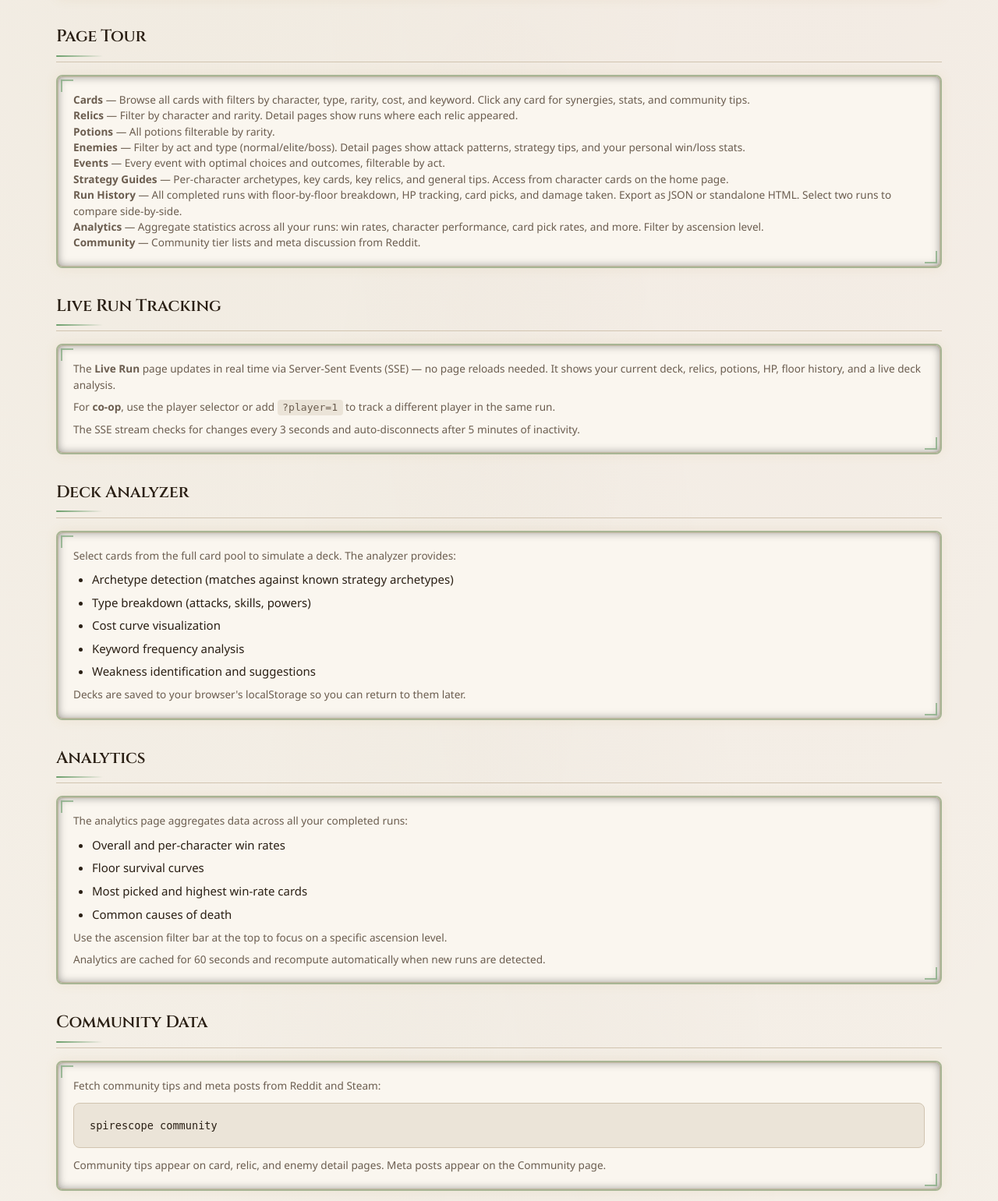
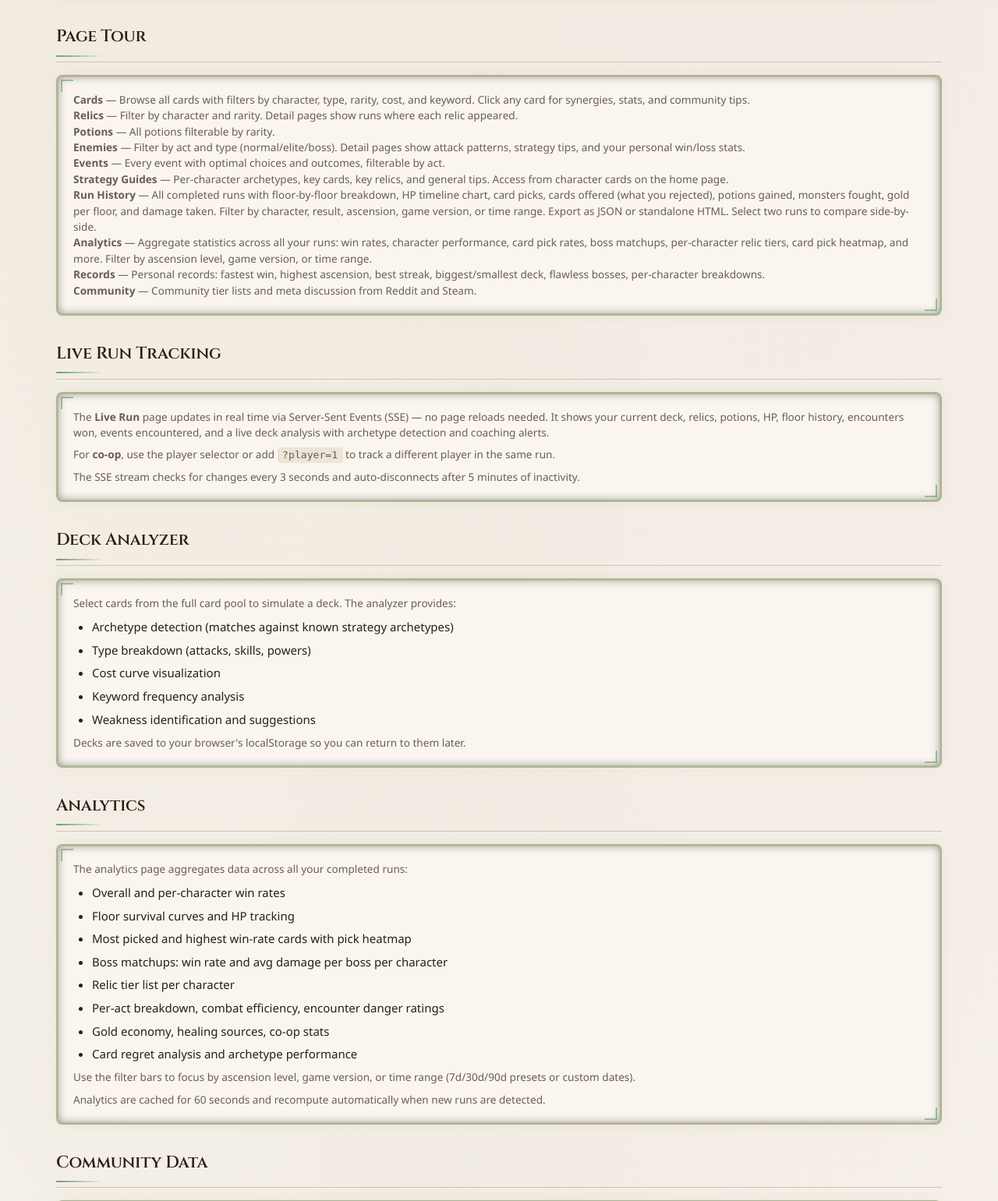
Before and after one commit to thequantumfalcon/spirescope, a FastAPI app: page /guide in a window 1280 px wide. Shown: the part 1694-3235 px from the top of the page at 78% size. Run offline with FastAPI, Linux system fonts and the light colour scheme.

Commit message:
Update README and guide for v2.6.0 features

```diff
--- a/sts2/templates/guide.html
+++ b/sts2/templates/guide.html
@@ -59,14 +59,15 @@ export STS2_SAVE_DIR=~/.local/share/SlayTheSpire2/steam/YOUR_ID/profile1/saves</
   <p><strong>Enemies</strong> &mdash; Filter by act and type (normal/elite/boss). Detail pages show attack patterns, strategy tips, and your personal win/loss stats.</p>
   <p><strong>Events</strong> &mdash; Every event with optimal choices and outcomes, filterable by act.</p>
   <p><strong>Strategy Guides</strong> &mdash; Per-character archetypes, key cards, key relics, and general tips. Access from character cards on the home page.</p>
-  <p><strong>Run History</strong> &mdash; All completed runs with floor-by-floor breakdown, HP tracking, card picks, and damage taken. Export as JSON or standalone HTML. Select two runs to compare side-by-side.</p>
-  <p><strong>Analytics</strong> &mdash; Aggregate statistics across all your runs: win rates, character performance, card pick rates, and more. Filter by ascension level.</p>
-  <p><strong>Community</strong> &mdash; Community tier lists and meta discussion from Reddit.</p>
+  <p><strong>Run History</strong> &mdash; All completed runs with floor-by-floor breakdown, HP timeline chart, card picks, cards offered (what you rejected), potions gained, monsters fought, gold per floor, and damage taken. Filter by character, result, ascension, game version, or time range. Export as JSON or standalone HTML. Select two runs to compare side-by-side.</p>
+  <p><strong>Analytics</strong> &mdash; Aggregate statistics across all your runs: win rates, character performance, card pick rates, boss matchups, per-character relic tiers, card pick heatmap, and more. Filter by ascension level, game version, or time range.</p>
+  <p><strong>Records</strong> &mdash; Personal records: fastest win, highest ascension, best streak, biggest/smallest deck, flawless bosses, per-character breakdowns.</p>
+  <p><strong>Community</strong> &mdash; Community tier lists and meta discussion from Reddit and Steam.</p>
 </div>
 
 <h2 id="live">Live Run Tracking</h2>
 <div class="card mb-md">
-  <p>The <strong>Live Run</strong> page updates in real time via Server-Sent Events (SSE) &mdash; no page reloads needed. It shows your current deck, relics, potions, HP, floor history, and a live deck analysis.</p>
+  <p>The <strong>Live Run</strong> page updates in real time via Server-Sent Events (SSE) &mdash; no page reloads needed. It shows your current deck, relics, potions, HP, floor history, encounters won, events encountered, and a live deck analysis with archetype detection and coaching alerts.</p>
   <p class="mt-sm">For <strong>co-op</strong>, use the player selector or add <code>?player=1</code> to track a different player in the same run.</p>
   <p class="text-sm text-muted mt-sm">The SSE stream checks for changes every 3 seconds and auto-disconnects after 5 minutes of inactivity.</p>
 </div>
@@ -89,11 +90,15 @@ export STS2_SAVE_DIR=~/.local/share/SlayTheSpire2/steam/YOUR_ID/profile1/saves</
   <p>The analytics page aggregates data across all your completed runs:</p>
   <ul>
     <li>Overall and per-character win rates</li>
-    <li>Floor survival curves</li>
-    <li>Most picked and highest win-rate cards</li>
-    <li>Common causes of death</li>
+    <li>Floor survival curves and HP tracking</li>
+    <li>Most picked and highest win-rate cards with pick heatmap</li>
+    <li>Boss matchups: win rate and avg damage per boss per character</li>
+    <li>Relic tier list per character</li>
+    <li>Per-act breakdown, combat efficiency, encounter danger ratings</li>
+    <li>Gold economy, healing sources, co-op stats</li>
+    <li>Card regret analysis and archetype performance</li>
   </ul>
-  <p class="mt-sm">Use the ascension filter bar at the top to focus on a specific ascension level.</p>
+  <p class="mt-sm">Use the filter bars to focus by ascension level, game version, or time range (7d/30d/90d presets or custom dates).</p>
   <p class="text-sm text-muted mt-sm">Analytics are cached for 60 seconds and recompute automatically when new runs are detected.</p>
 </div>
 
```
Also changed, not shown: README.md.
